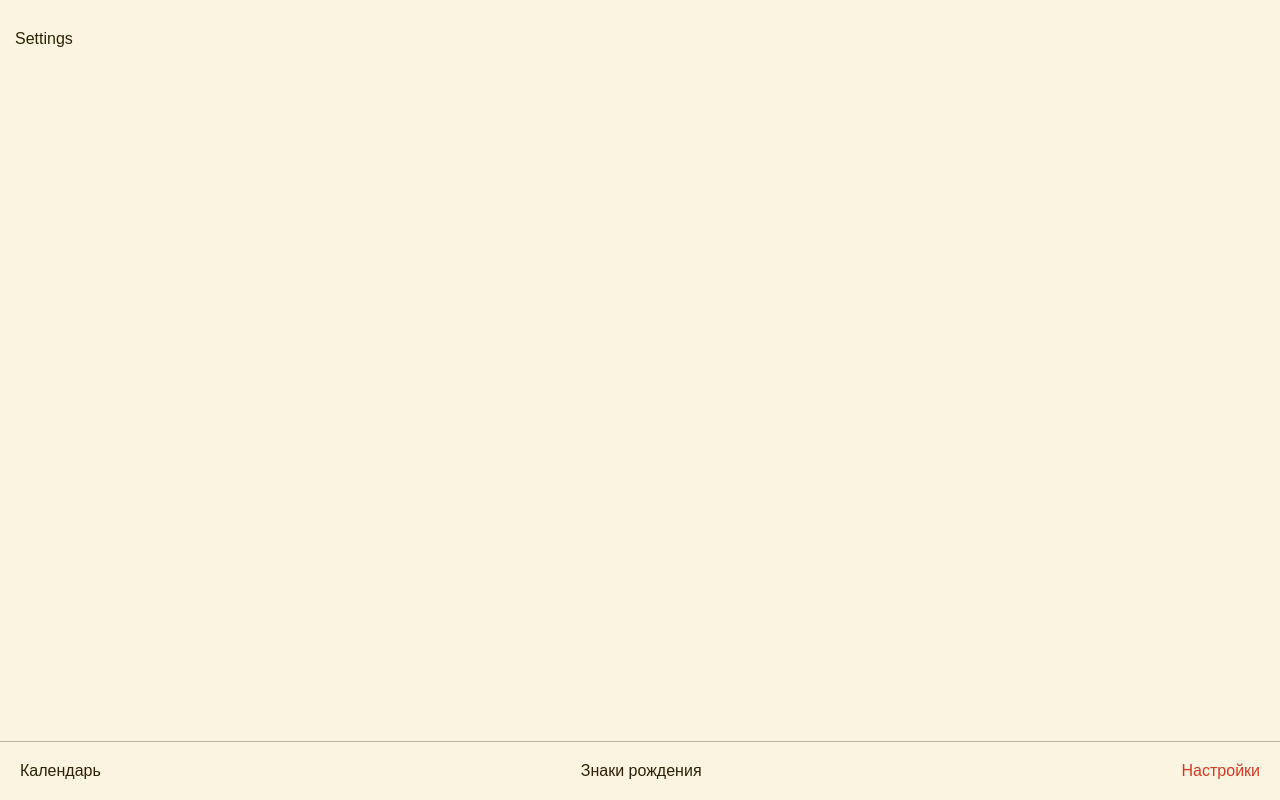
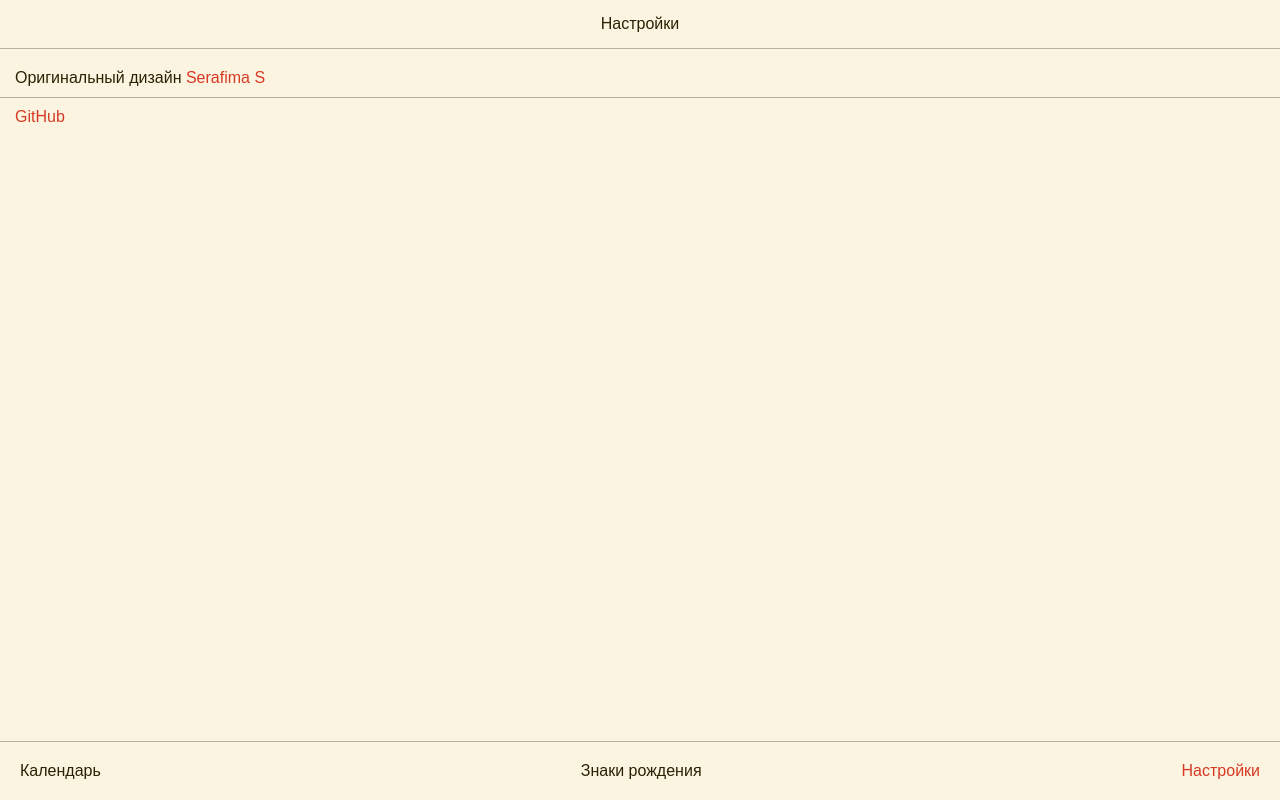
Before and after one commit to VChet/tamriel-calendar, a Vue app: page /settings in a window 1280 px wide. Built offline with nearby package versions, Linux system fonts and the light colour scheme.

Commit message:
feat: add settings page

```diff
--- a/src/views/SettingsView.vue
+++ b/src/views/SettingsView.vue
@@ -1,5 +1,41 @@
 <template>
-  <main class="container">Settings</main>
+  <main class="settings-view">
+    <header>Настройки</header>
+    <article class="container">
+      <ul class="settings-view__list">
+        <li>
+          Оригинальный дизайн
+          <a href="https://www.behance.net/gallery/110895975/Tamriel-Calendar-Mobile-App">Serafima S</a>
+        </li>
+        <li>
+          <a href="https://github.com/VChet/tamriel-calendar">GitHub</a>
+        </li>
+      </ul>
+    </article>
+  </main>
 </template>
 
 <script setup lang="ts"></script>
+<style lang="scss">
+.settings-view {
+  .container {
+    padding: 10px 0;
+  }
+  header {
+    padding: 15px;
+    border-bottom: 1px solid #b9b2a2;
+    text-align: center;
+  }
+  &__list {
+    li {
+      padding: 10px 15px;
+      &:not(:last-of-type) {
+        border-bottom: 1px solid #b9b2a2;
+      }
+    }
+    a {
+      color: var(--color-highlight);
+    }
+  }
+}
+</style>
```
